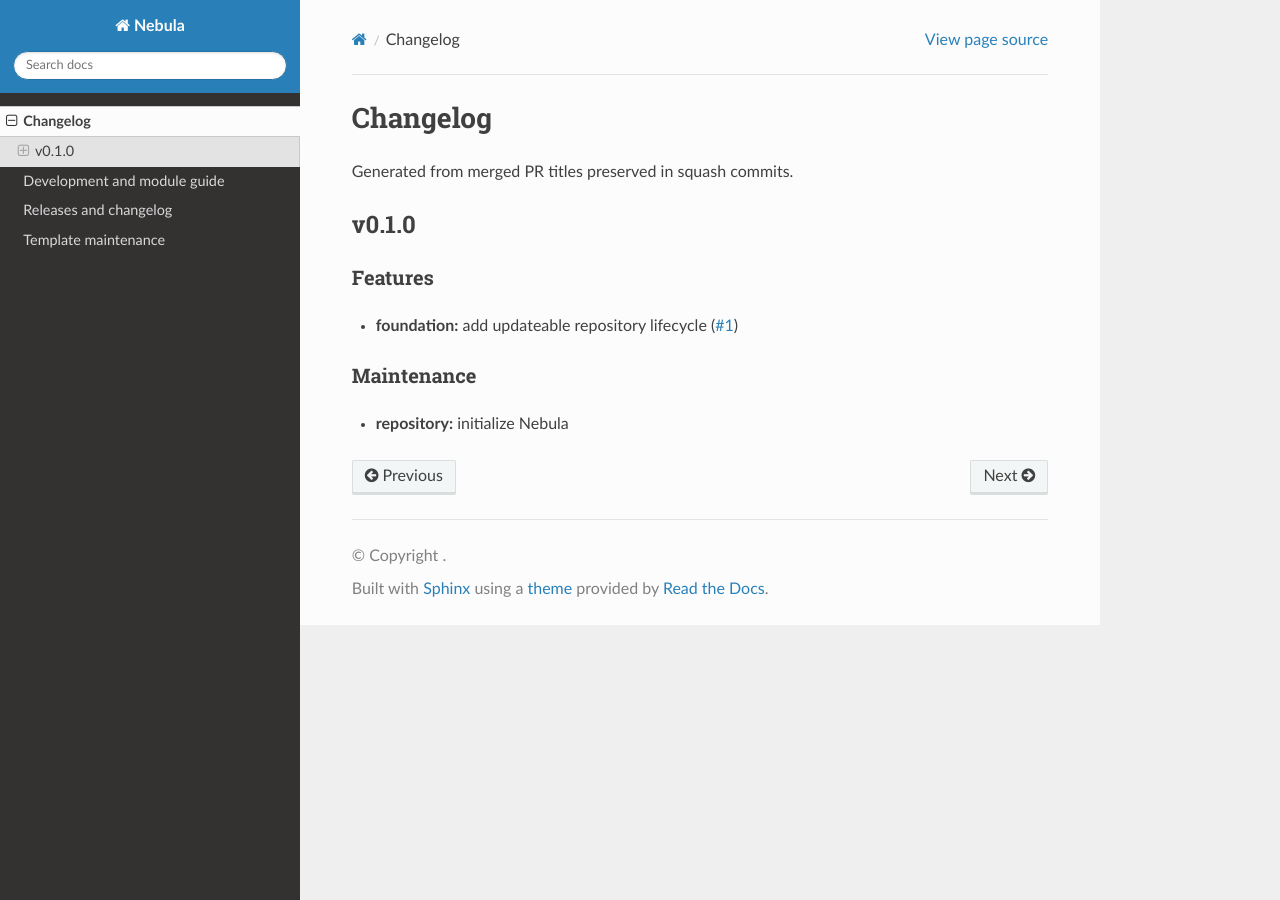
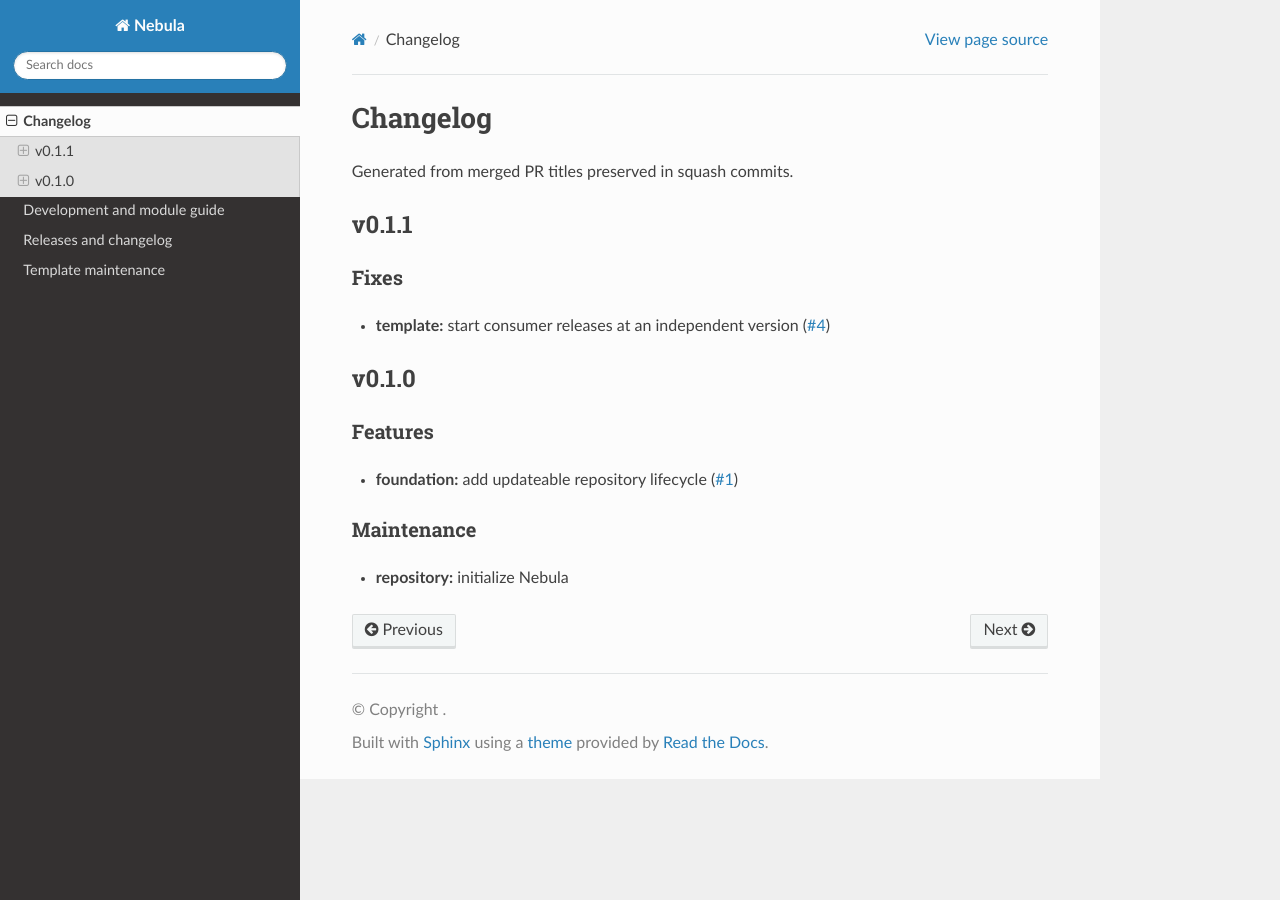
Before and after one commit to CafofoLabs/nebula, a Sphinx documentation site: the page built from docs/CHANGELOG.md, in a window 1280 px wide. Built offline with Sphinx 7.4.7 and the Read the Docs theme 3.1.0, drawn with Linux system fonts in a browser that asks for light colours; the version number could not be read and is left out.

Commit message:
chore(release): v0.1.1 (#6)

```diff
--- a/docs/CHANGELOG.md
+++ b/docs/CHANGELOG.md
@@ -2,6 +2,10 @@
 
 Generated from merged PR titles preserved in squash commits.
 
+## v0.1.1
+
+### Fixes
+- **template:** start consumer releases at an independent version ([#4](https://github.com/CafofoLabs/nebula/pull/4))
 ## v0.1.0
 
 ### Features
```
Also changed, not shown: 1 other file.
